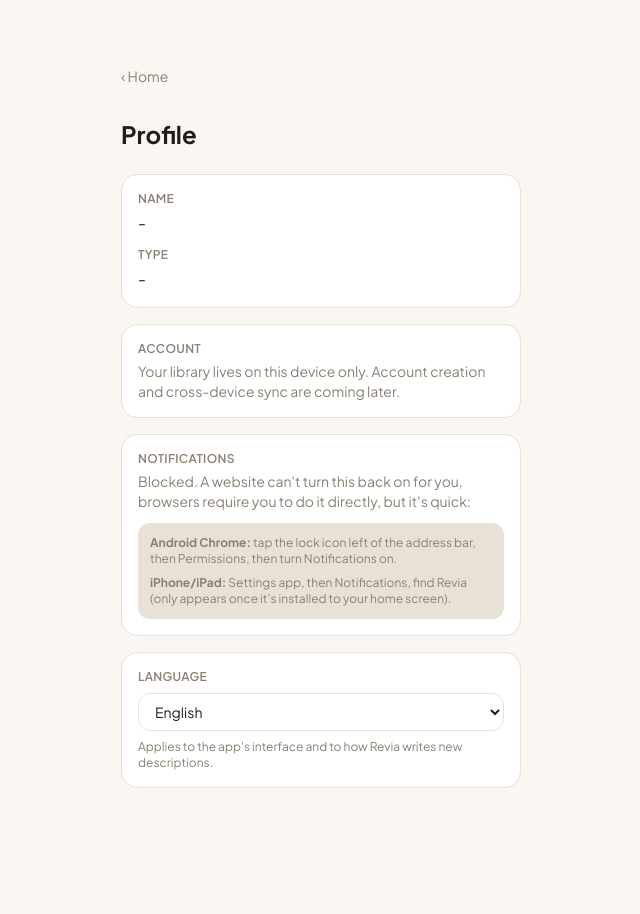
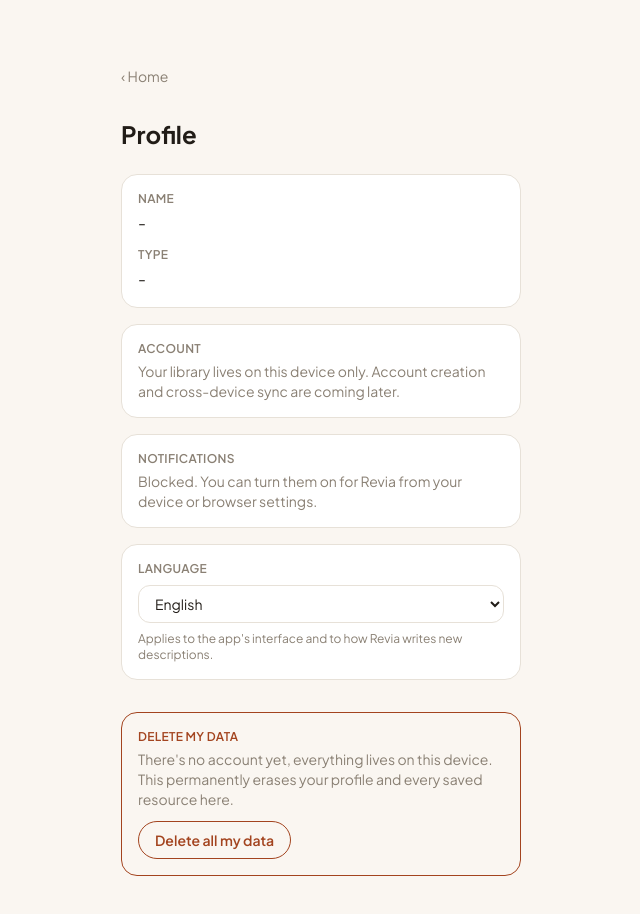
Before and after one commit to good-tech3y/revia, a Next.js app: page /profile in a window 1280 px wide. Shown: the top 914 px of the page, without its empty margins (319-959 px from the left). Before the commit the page ends 852 px from the top, so only its background shows below. Built offline with nearby package versions, Linux system fonts and the light colour scheme.

Commit message:
Simplify notification copy, add delete-all-data control

```diff
--- a/src/app/profile/page.tsx
+++ b/src/app/profile/page.tsx
@@ -1,16 +1,20 @@
 "use client";
 
 import { useEffect, useState } from "react";
+import { useRouter } from "next/navigation";
 import Link from "next/link";
-import { getProfile } from "@/lib/storage";
+import { getProfile, deleteAllData } from "@/lib/storage";
 import { useLanguage } from "@/lib/language-context";
 import { LANGUAGES } from "@/lib/i18n";
 import { playChime } from "@/lib/notification-sound";
 import type { Profile } from "@/lib/types";
 
 export default function ProfilePage() {
+  const router = useRouter();
   const [profile, setProfile] = useState<Profile | null>(null);
   const [notifStatus, setNotifStatus] = useState<NotificationPermission>("default");
+  const [confirmingDelete, setConfirmingDelete] = useState(false);
+  const [deleting, setDeleting] = useState(false);
   const { language, setLanguage, t } = useLanguage();
 
   useEffect(() => {
@@ -31,6 +35,12 @@ export default function ProfilePage() {
         new Notification("Revia", { body: "This is what a real connection notification looks like." });
       } catch {}
     }
+  };
+
+  const handleDeleteAll = async () => {
+    setDeleting(true);
+    await deleteAllData();
+    router.push("/");
   };
 
   return (
@@ -61,13 +71,7 @@ export default function ProfilePage() {
             </button>
           </>
         ) : notifStatus === "denied" ? (
-          <>
-            <p className="mt-1 text-sm text-stone">Blocked. A website can't turn this back on for you, browsers require you to do it directly, but it's quick:</p>
-            <div className="mt-3 space-y-2 rounded-xl bg-stone-light p-3 text-xs text-stone">
-              <p><strong>Android Chrome:</strong> tap the lock icon left of the address bar, then Permissions, then turn Notifications on.</p>
-              <p><strong>iPhone/iPad:</strong> Settings app, then Notifications, find Revia (only appears once it's installed to your home screen).</p>
-            </div>
-          </>
+          <p className="mt-1 text-sm text-stone">Blocked. You can turn them on for Revia from your device or browser settings.</p>
         ) : (
           <>
             <p className="mt-1 text-sm text-stone">Get a nudge only when Revia finds a real connection to something you've already saved, never a generic reminder.</p>
@@ -83,6 +87,27 @@ export default function ProfilePage() {
         </select>
         <p className="mt-2 text-xs text-stone">Applies to the app's interface and to how Revia writes new descriptions.</p>
       </div>
+
+      <div className="mt-8 rounded-2xl border border-clay-dark p-4">
+        <p className="text-xs font-semibold uppercase tracking-wide text-clay-dark">Delete my data</p>
+        <p className="mt-1 text-sm text-stone">
+          There's no account yet, everything lives on this device. This permanently erases your profile and every saved resource here.
+        </p>
+        {!confirmingDelete ? (
+          <button onClick={() => setConfirmingDelete(true)} className="mt-3 rounded-full border border-clay-dark px-4 py-2 text-sm font-semibold text-clay-dark">
+            Delete all my data
+          </button>
+        ) : (
+          <div className="mt-3 flex gap-3">
+            <button onClick={() => setConfirmingDelete(false)} className="flex-1 rounded-full border border-stone-light px-4 py-2 text-sm font-semibold text-ink">
+              Cancel
+            </button>
+            <button onClick={handleDeleteAll} disabled={deleting} className="flex-1 rounded-full bg-clay-dark px-4 py-2 text-sm font-semibold text-white disabled:opacity-60">
+              {deleting ? "Deleting..." : "Yes, delete everything"}
+            </button>
+          </div>
+        )}
+      </div>
     </main>
   );
 }
--- a/src/lib/storage.ts
+++ b/src/lib/storage.ts
@@ -52,3 +52,12 @@ export async function deleteResource(id: string) {
   const db = await getDB();
   await db.delete("resources", id);
 }
+
+export async function deleteAllData() {
+  const db = await getDB();
+  await Promise.all([
+    db.clear("profile"),
+    db.clear("spaces"),
+    db.clear("resources"),
+  ]);
+}
```
